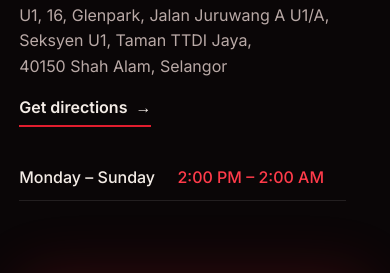
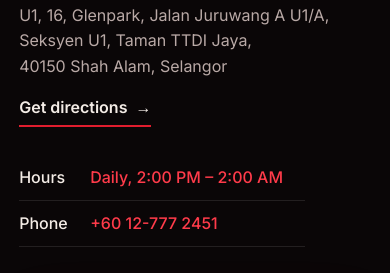
Before and after one commit to daneshlou07/404-coffee-website, a website: page index.html in a window 390 px wide. Shown: the part 5486-5759 px from the top of the page. Drawn offline with Linux system fonts and the light colour scheme; grey boxes are pictures that could not be loaded.

Commit message:
Add official contact phone number in Visit section and mobile drawer

```diff
--- a/css/styles.css
+++ b/css/styles.css
@@ -285,6 +285,10 @@ body.ready .split span{animation-play-state:running}
 .hours{border-collapse:collapse;margin-bottom:2rem}
 .hours th,.hours td{text-align:left;padding:.6rem 1.4rem .6rem 0;border-bottom:1px solid rgba(255,255,255,.1);font-weight:500}
 .hours td{color:var(--glow)}
+.phone-link,.mm-tel{color:inherit;text-decoration:none;transition:color .25s ease}
+.phone-link:hover{color:var(--cream)}
+.mm-tel{color:var(--glow);display:inline-block;margin-top:.2rem}
+.mm-tel:hover{color:var(--cream)}
 .map{border-radius:24px;overflow:hidden;border:1px solid rgba(255,255,255,.1);height:420px;box-shadow:0 0 60px rgba(225,29,46,.18)}
 .map iframe{width:100%;height:100%;border:0;filter:invert(.92) hue-rotate(180deg) saturate(.6)}
 
--- a/index.html
+++ b/index.html
@@ -59,7 +59,7 @@
       <a href="#visit">Visit</a>
     </nav>
     <div class="mm-foot">
-      <p>Daily, 2PM – 2AM<br>Taman TTDI Jaya, Shah Alam</p>
+      <p>Daily, 2PM – 2AM<br>Taman TTDI Jaya, Shah Alam<br><a href="tel:+60127772451" class="mm-tel">+60 12-777 2451</a></p>
       <a class="social" href="https://www.instagram.com/f04coffee/" target="_blank" rel="noopener"
         aria-label="404 Coffee on Instagram">
         <svg width="22" height="22" viewBox="0 0 24 24" fill="none" stroke="currentColor" stroke-width="1.8"
@@ -225,8 +225,12 @@
           <table class="hours reveal">
             <tbody>
               <tr>
-                <th>Monday – Sunday</th>
-                <td>2:00 PM – 2:00 AM</td>
+                <th>Hours</th>
+                <td>Daily, 2:00 PM – 2:00 AM</td>
+              </tr>
+              <tr>
+                <th>Phone</th>
+                <td><a href="tel:+60127772451" class="phone-link">+60 12-777 2451</a></td>
               </tr>
             </tbody>
           </table>
```
